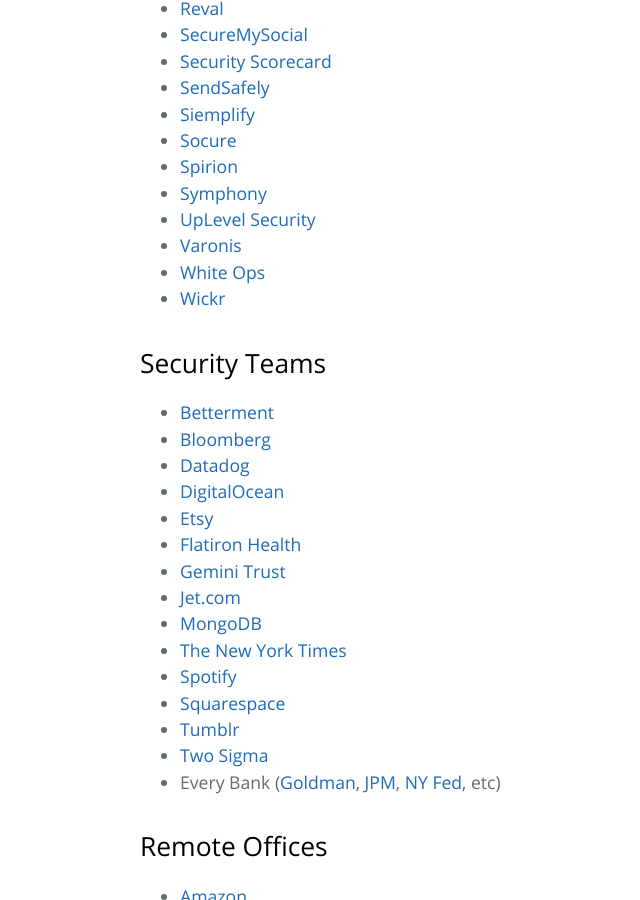
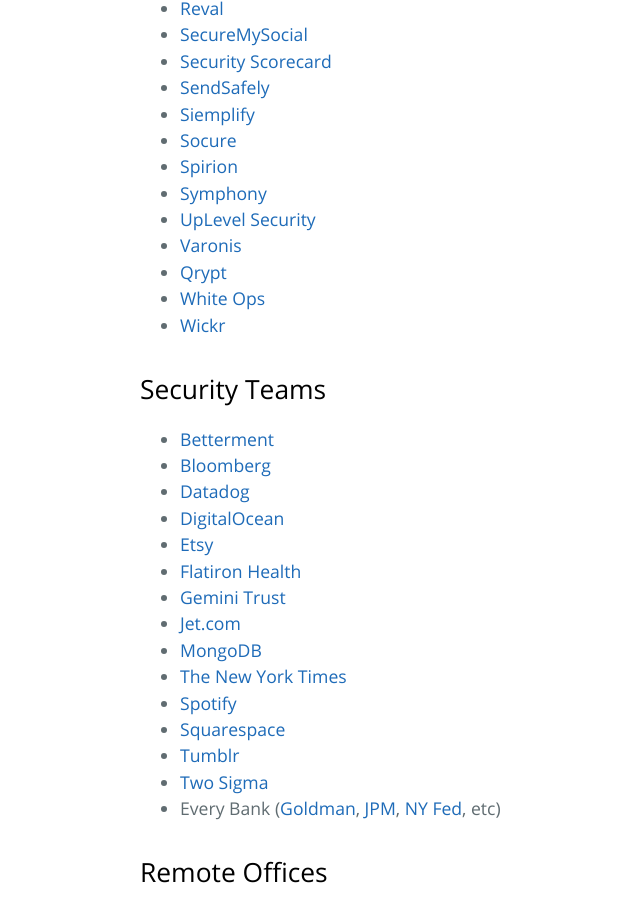
Before and after one commit to trailofbits/nyc-infosec, a Jekyll site: the page built from companies.md, in a window 1280 px wide and 900 px high, scrolled down 1415 px. Shown: the whole window, without its empty margins (84-724 px from the left). Built offline with Jekyll 4.4.1, drawn with Linux system fonts in a browser that asks for light colours; our own code applies the rules of GitHub Pages for plain Markdown files.

Commit message:
Update companies.md

```diff
--- a/companies.md
+++ b/companies.md
@@ -54,6 +54,7 @@
 * [Symphony](https://symphony.com/)
 * [UpLevel Security](https://www.uplevelsecurity.com/)
 * [Varonis](https://www.varonis.com/)
+* [Qrypt](https://www.qrypt.com/)
 * [White Ops](https://www.whiteops.com/)
 * [Wickr](https://www.wickr.com/)
 
```
